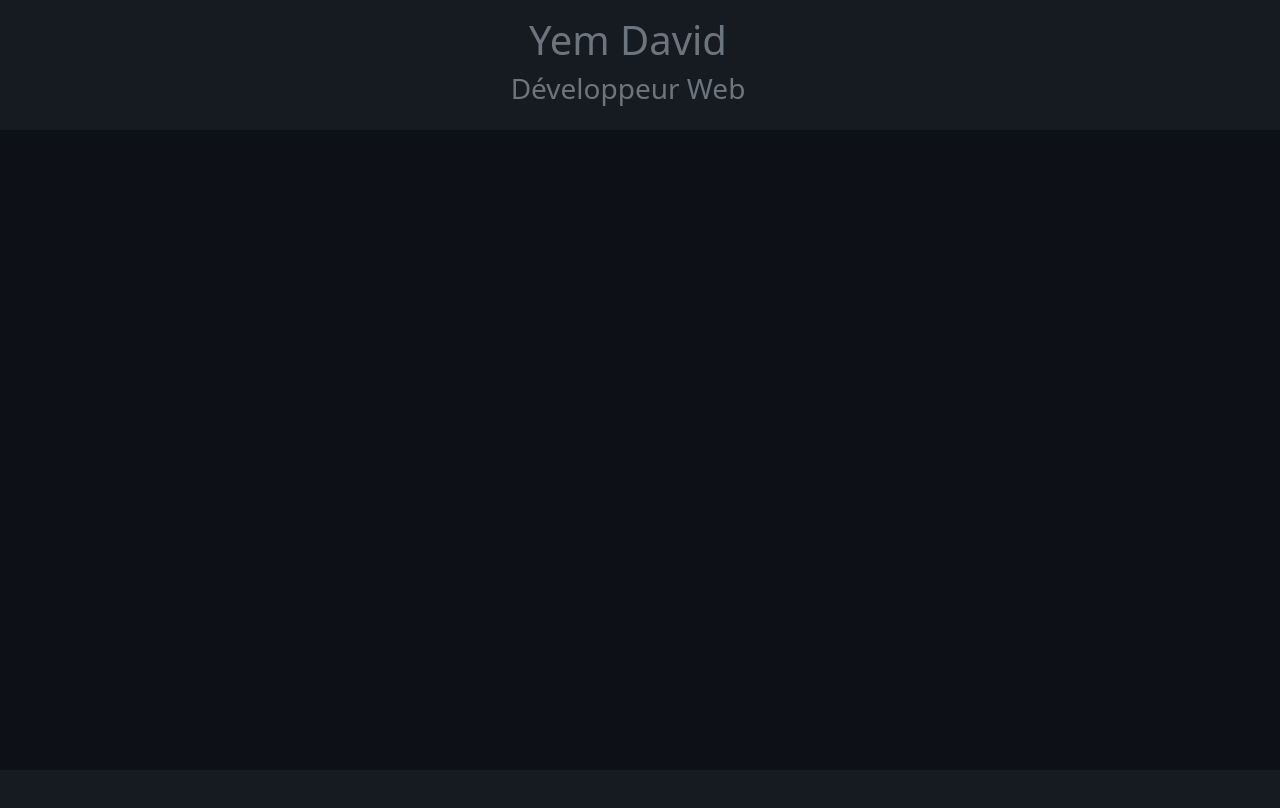
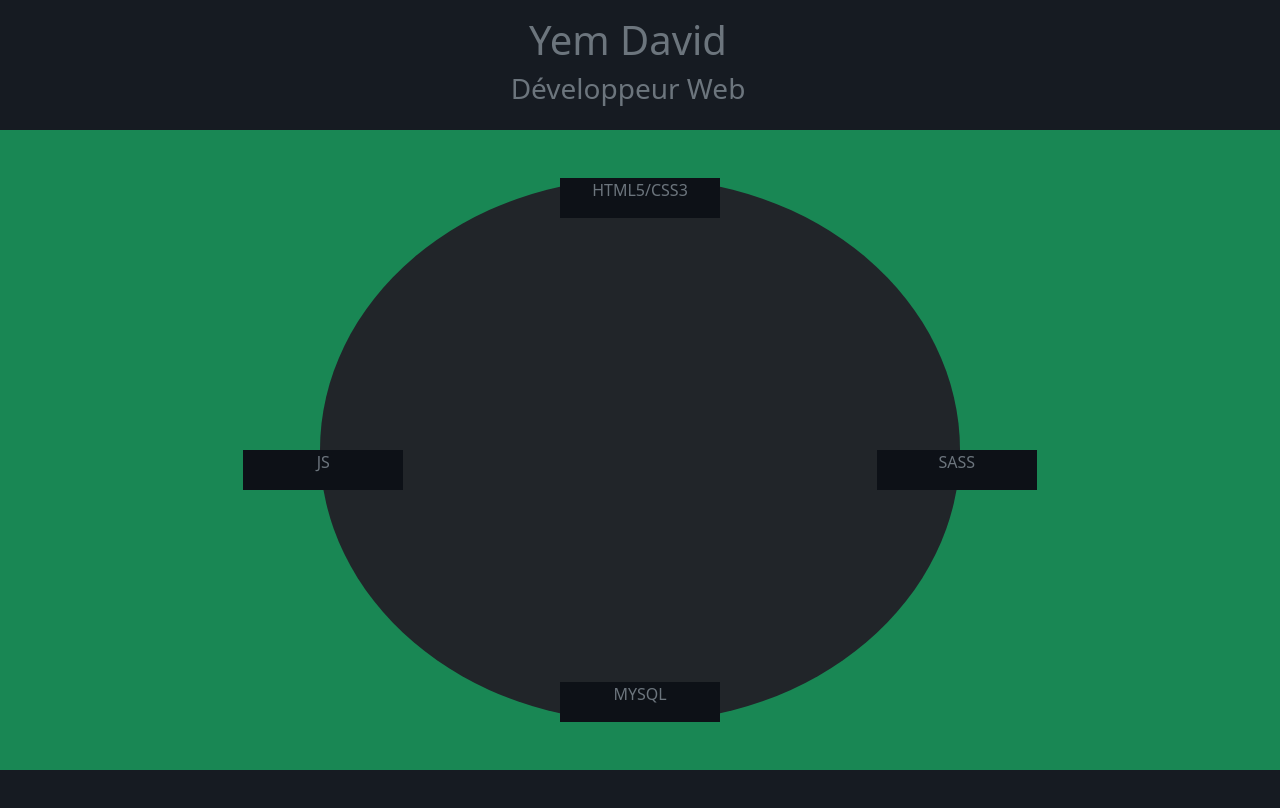
Before and after one commit to lordkao/My_e-portfolio, a website: page index.html in a window 1280 px wide. Drawn offline with Linux system fonts and the light colour scheme.

Commit message:
menu en rotation

```diff
--- a/index.html
+++ b/index.html
@@ -17,9 +17,22 @@
                 <h2 class="col text-center h3 text-quaternary">Développeur Web</h2>
             </div>
         </header>
-        <div class="row min-vh-80 bg-primary py-3">
-
-        </div>
+        <section class="row bg-success d-flex justify-content-center min-vh-80">
+            <div class="row w-50 bg-dark d-flex justify-content-center rounded-circle py-3 rotation position-relative my-5">
+                <div class="col-3 text-quaternary d-flex justify-content-center bg-primary vh-5 position-absolute top-0 test test-top">
+                    HTML5/CSS3
+                </div>
+                <div class="col-3 text-quaternary d-flex justify-content-center bg-primary vh-5 position-absolute top-50 circle-left test test-left">
+                    JS
+                </div>
+                <div class="col-3 text-quaternary d-flex justify-content-center bg-primary vh-5 position-absolute top-50 circle-right test test-right">
+                    SASS
+                </div>
+                <div class="col-3 text-quaternary d-flex justify-content-center bg-primary vh-5 position-absolute bottom-0 test test-bottom">
+                    MYSQL
+                </div>
+            </div>
+        </section>
         <footer class="row min-vh-10 bg-secondary py-3">
 
         </footer>
--- a/scss/variable_overrides.scss
+++ b/scss/variable_overrides.scss
@@ -0,0 +1,23 @@
+.rotation{
+    cursor: pointer;
+    transform: rotate(0);
+    transition: transform 1s;
+    &:hover{
+        transform: rotate(180deg);
+        transition: transform 1s;
+        & > .test-top,.test-bottom,.test-right,.test-left{
+            transform: rotate(-180deg);
+            transition: transform 1s;
+        }
+    }
+}
+.test{
+    transform: rotate(0);
+    transition: transform 1s;
+}
+.circle-right{
+    right: -12%;
+}
+.circle-left{
+    left: -12%;
+}
```
Also changed, not shown: css/style.css, 1 other file.
